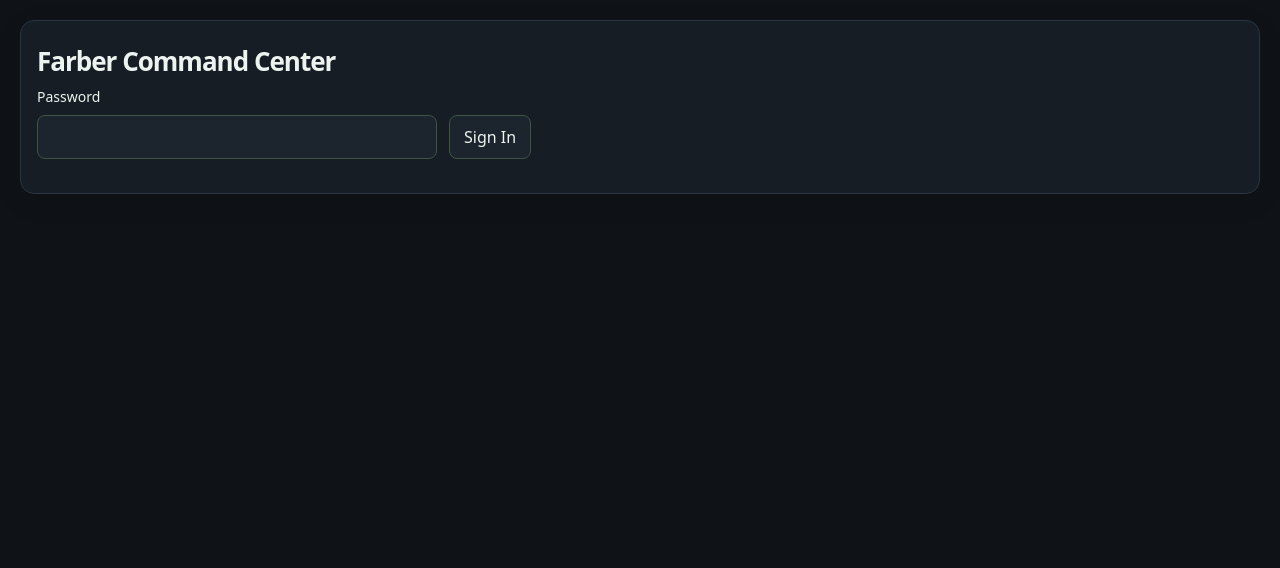
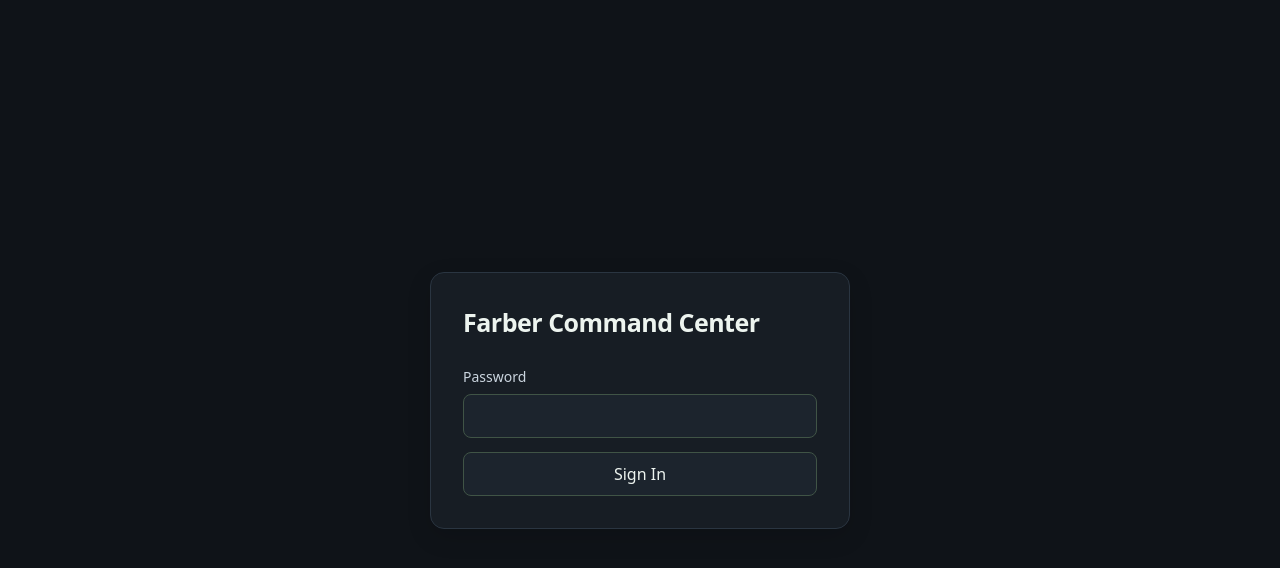
Before and after one commit to mrbrickandstone/GROWLINK, a website: page index.html in a window 1280 px wide. Drawn offline with Linux system fonts and the light colour scheme.

Commit message:
Hide Farber dashboard details until password sign-in

```diff
--- a/style.css
+++ b/style.css
@@ -8,3 +8,16 @@
 
 
 #learningReport details,#learningPanel>details{border-top:1px solid #2a3541;padding:14px 0}#learningPanel summary{cursor:pointer;font-size:14px}#learningReport li{font-size:13px;color:#91a0ae;margin:8px 0}.event-entry{padding:12px 0;border-bottom:1px solid #2a3541}.event-entry strong{font-size:13px}.event-note{grid-column:1/-1}textarea{font:inherit;padding:10px;border-radius:8px;border:1px solid #405446;background:#1c242d;color:#edf4ef;resize:vertical;width:100%}textarea:focus-visible{outline:3px solid #62a7ff}
+
+/* Authentication starts with an empty, dedicated sign-in view.
+   All room details and controls remain hidden until authentication succeeds. */
+body.locked {min-height:100vh}
+body.locked main {max-width:100%;min-height:100vh;padding:24px;display:flex;justify-content:center;align-items:center}
+body.locked #connection {width:min(100%,420px);margin:0;padding:32px}
+body.locked #connection h1 {font-size:25px;letter-spacing:-.5px;margin:0 0 28px}
+body.locked #connection label {display:block;margin-bottom:8px;color:#cbd5df}
+body.locked #connection .login {display:flex;flex-direction:column;gap:14px;margin:0}
+body.locked #connection input {max-width:none;width:100%}
+body.locked #connection button {width:100%}
+body.locked #connection #message {margin:14px 0 0}
+body.locked #connection #message:empty {display:none}
```
